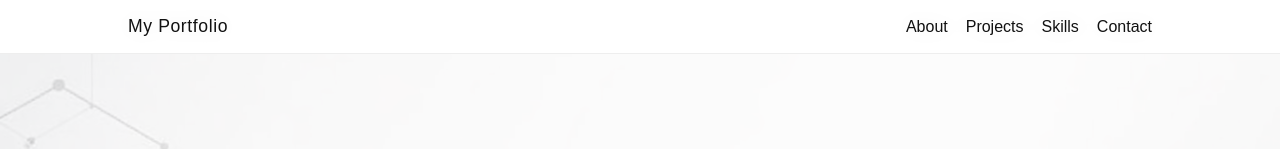
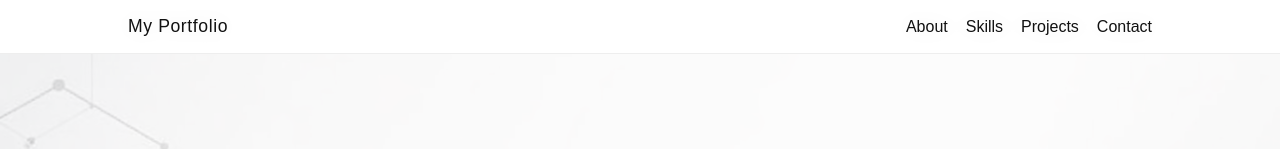
Before and after one commit to 25aw0130-lgtm/HNINYUYUKYAW_Portfolio, a React (Vite) app: page / in a window 1280 px wide. Shown: the top 149 px of the page. Built offline with nearby package versions, Linux system fonts and the light colour scheme.

Commit message:
Update Navbar.jsx

```diff
--- a/src/components/Navbar.jsx
+++ b/src/components/Navbar.jsx
@@ -47,8 +47,8 @@ export default function Navbar() {
 
       <nav className={`nav__links ${menuOpen ? "open" : ""}`}>
         <button onClick={() => handleNavClick("about")}>About</button>
-        <button onClick={() => handleNavClick("projects")}>Projects</button>
-        <button onClick={() => handleNavClick("skills")}>Skills</button>
+        <button onClick={() => handleNavClick("projects")}>Skills</button>
+        <button onClick={() => handleNavClick("skills")}>Projects</button>
         <button onClick={() => handleNavClick("contact")}>Contact</button>
       </nav>
     </header>
```
